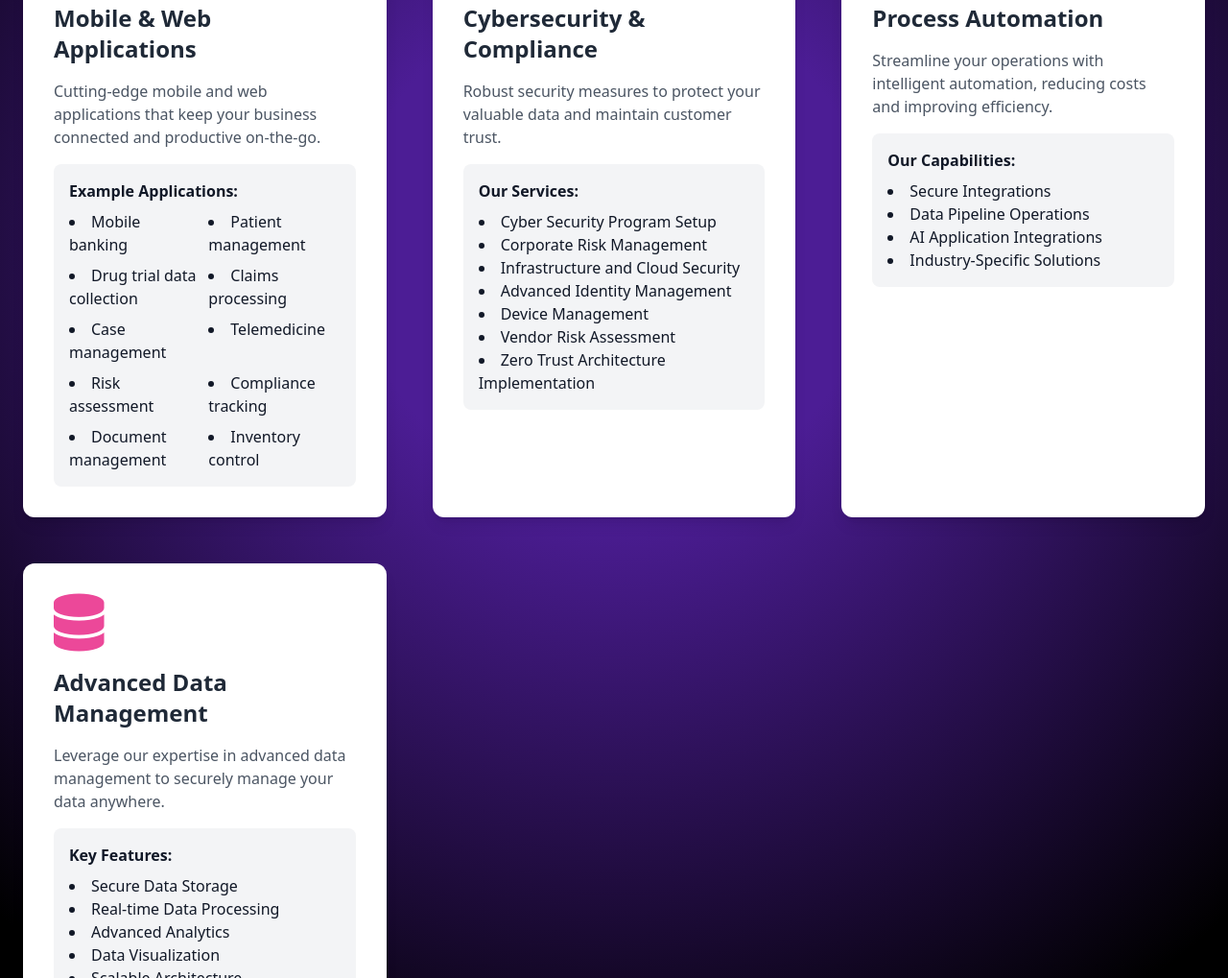
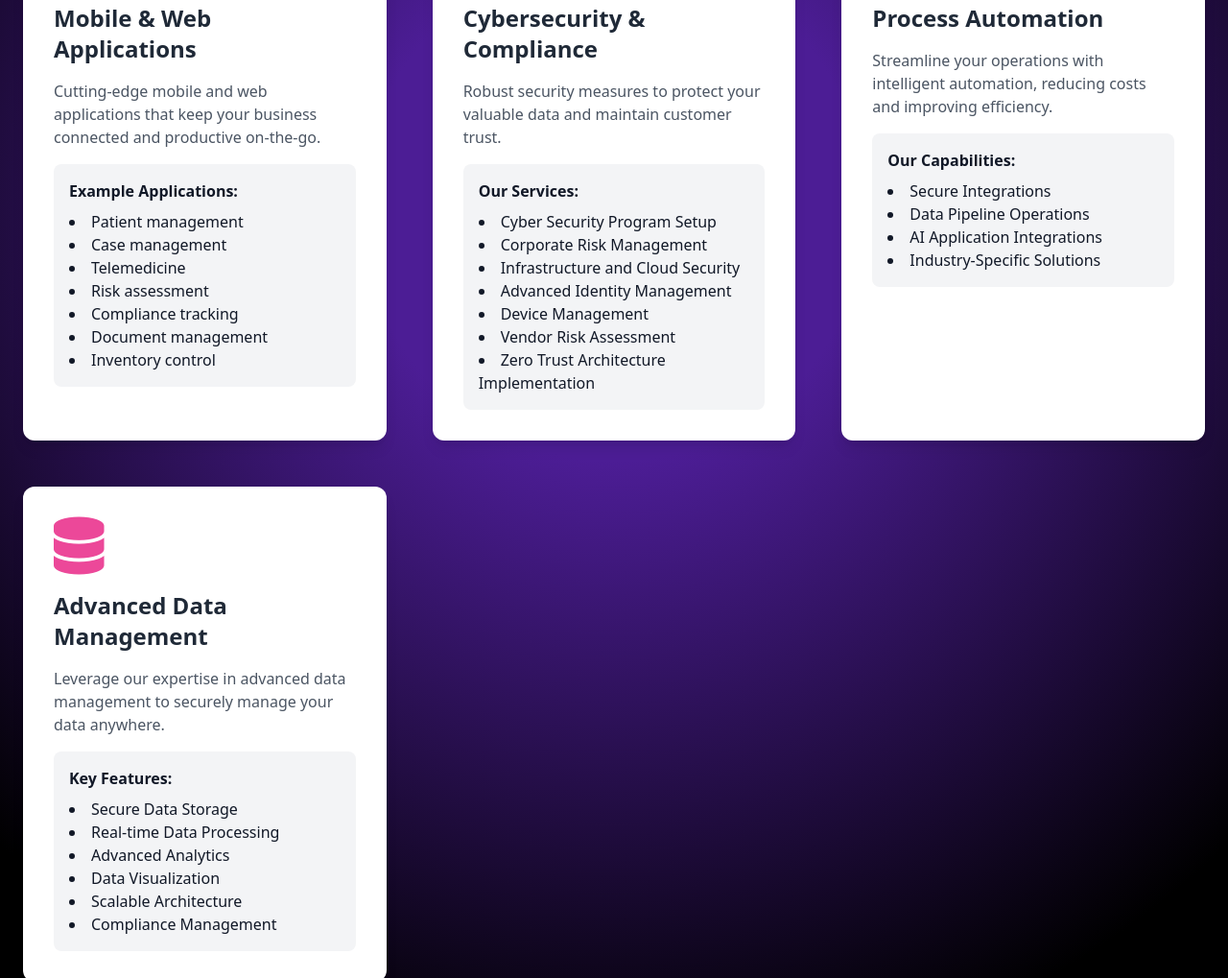
Before and after one commit to mannanshukla/hridyam-landing, a plain HTML site: page index.html in a window 1280 px wide. Shown: the part 1733-2752 px from the top of the page at 96% size. Drawn offline with Linux system fonts and the light colour scheme.

Commit message:
Add files via upload

```diff
--- a/index.html
+++ b/index.html
@@ -183,11 +183,8 @@
             <p class="text-gray-600">Cutting-edge mobile and web applications that keep your business connected and productive on-the-go.</p>
             <div class="mt-4 p-4 bg-gray-100 rounded-lg">
               <h4 class="font-semibold mb-2">Example Applications:</h4>
-              <ul class="list-disc list-inside grid grid-cols-2 gap-2">
-                <li>Mobile banking</li>
+              <ul class="list-disc list-inside">
                 <li>Patient management</li>
-                <li>Drug trial data collection</li>
-                <li>Claims processing</li>
                 <li>Case management</li>
                 <li>Telemedicine</li>
                 <li>Risk assessment</li>
```
